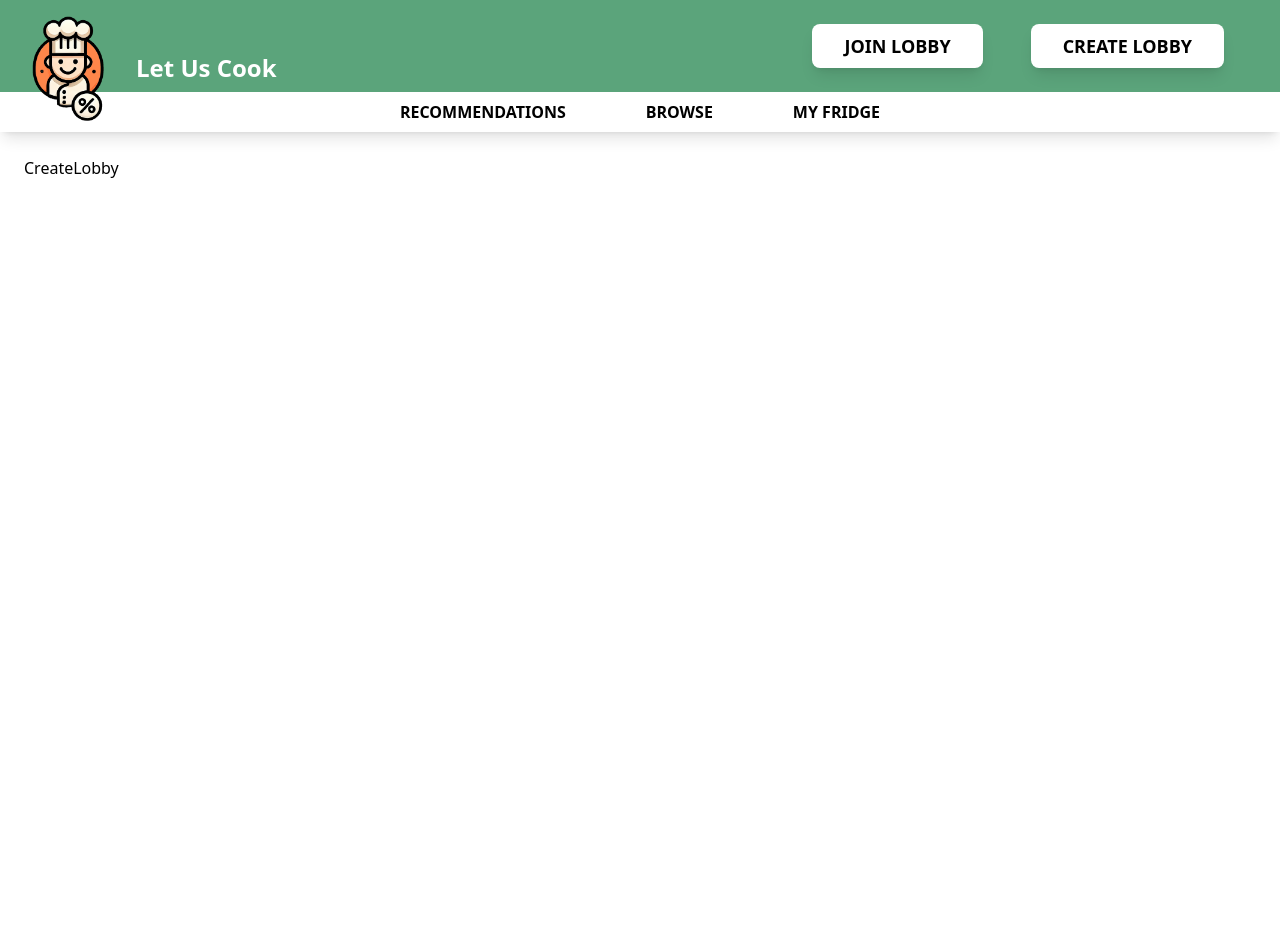
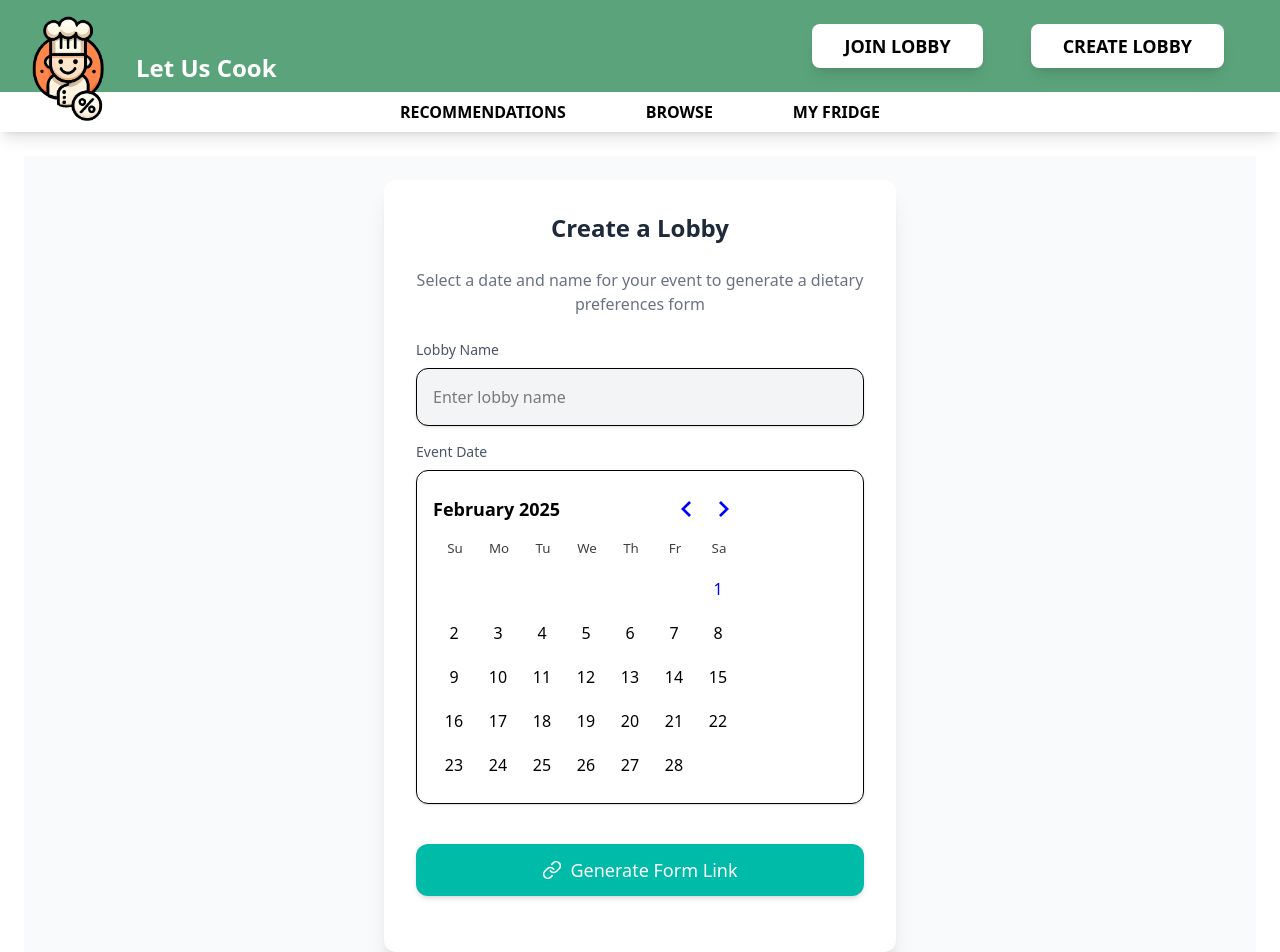
Before and after one commit to LawrenceLiang02/ConUHacks9, a React (Vite) app in the folder conuhacks-frontend/: page /#/create in a window 1280 px wide. Shown: the top 952 px of the page. Before the commit the page ends 800 px from the top, so only its background shows below. Built offline with nearby package versions, Linux system fonts and the light colour scheme.

Commit message:
conflict

```diff
--- a/conuhacks-frontend/package.json
+++ b/conuhacks-frontend/package.json
@@ -10,20 +10,25 @@
     "preview": "vite preview"
   },
   "dependencies": {
+    "@radix-ui/react-slot": "^1.1.1",
     "@tailwindcss/vite": "^4.0.3",
     "axios": "^1.7.9",
+    "conuhacks-frontend": "file:",
     "cors": "^2.8.5",
     "localforage": "^1.10.0",
     "lucide-react": "^0.474.0",
     "match-sorter": "^8.0.0",
     "react": "^18.3.1",
+    "react-day-picker": "^9.5.1",
     "react-dom": "^18.3.1",
     "react-router-dom": "^7.1.5",
+    "shadcn": "^2.3.0",
     "shadcn-ui": "^0.9.4",
     "sort-by": "^1.2.0"
   },
   "devDependencies": {
     "@eslint/js": "^9.17.0",
+    "@radix-ui/react-icons": "^1.3.2",
     "@shadcn/ui": "^0.0.4",
     "@types/react": "^18.3.18",
     "@types/react-dom": "^18.3.5",
--- a/conuhacks-frontend/src/App.tsx
+++ b/conuhacks-frontend/src/App.tsx
@@ -2,11 +2,11 @@ import { HashRouter, Routes, Route } from "react-router-dom";
 import './App.css'
 import Home from './Pages/Home';
 import Layout from './Layout';
-import CreateLobby from './Pages/CreateLobby';
+import CreateLobby from './Components/LobbyRoom';
 import Recipe from './Pages/Recipe';
 import Inventory from './Pages/Inventory';
 import AddFridgeItemPopUp from './Pages/AddFridgeItem';
-import DietaryForm from './Pages/DietaryInformation';
+import DietaryForm from './Components/DietaryForm';
 import KitchenRoles from './Components/KitchenRoles';
 
 function App() {
@@ -19,8 +19,9 @@ function App() {
           <Route path="create" element={<CreateLobby />} />
           <Route path="add-fridge-item" element={<AddFridgeItemPopUp />} />
           <Route path="my-recipe/:id" element={<Recipe />} />
-          <Route path="dietary-preferences" element={<DietaryForm />} />
+          <Route path="dietary-form/:lobbyId" element={<DietaryForm />} />
           <Route path="roles" element={<KitchenRoles />} />
+
         </Route>
       </Routes>
     </HashRouter>
--- a/conuhacks-frontend/src/Components/DietaryForm.tsx
+++ b/conuhacks-frontend/src/Components/DietaryForm.tsx
@@ -1,12 +1,6 @@
-export interface DietaryProfile {
-    name: string;
-    email?: string;
-    allergies: string[];
-    dietaryRestrictions: string[];
-    cuisinePreferences: string[];
-    additionalNotes?: string;
-  }import React, { useState } from 'react';
+import React, { useState, useEffect } from 'react';
 import axios from 'axios';
+import { useParams } from 'react-router-dom';
 
 interface DietaryForm {
   name: string;
@@ -16,27 +10,24 @@ export interface DietaryProfile {
 }
 
 const DietaryForm: React.FC = () => {
+  const { lobbyId } = useParams<{ lobbyId: string }>();
   const [formData, setFormData] = useState<DietaryForm>({
     name: '',
     email: '',
     allergies: [],
-      dietaryRestrictions: []
+    dietaryRestrictions: [],
   });
 
-    const [errors, setErrors] = useState<{[key: string]: string}>({});
+  const [errors, setErrors] = useState<{ [key: string]: string }>({});
 
-    const ALLERGIES = [
-      'Nuts', 'Dairy', 'Eggs', 'Shellfish',
-      'Soy', 'Wheat', 'Fish', 'Sesame'
-    ];
+  const ALLERGIES = ['Nuts', 'Dairy', 'Eggs', 'Shellfish', 'Soy', 'Wheat', 'Fish', 'Sesame'];
 
   const DIETARY_RESTRICTIONS = [
-      'Vegetarian', 'Vegan', 'Gluten-free',
-      'Kosher', 'Halal', 'Keto', 'Paleo'
+    'Vegetarian', 'Vegan', 'Gluten-free', 'Kosher', 'Halal', 'Keto', 'Paleo',
   ];
 
   const validateForm = (): boolean => {
-      const newErrors: {[key: string]: string} = {};
+    const newErrors: { [key: string]: string } = {};
 
     if (!formData.name.trim()) {
       newErrors.name = 'Name is required';
@@ -61,13 +52,13 @@ export interface DietaryProfile {
     }
 
     try {
-        const response = await axios.post('http://localhost:5000/submit-dietary-info', formData);
+      const response = await axios.post(`http://localhost:5000/submit-dietary-info/${lobbyId}`, formData);
 
       setFormData({
         name: '',
         email: '',
         allergies: [],
-          dietaryRestrictions: []
+        dietaryRestrictions: [],
       });
 
       alert('Dietary information submitted successfully!');
@@ -77,28 +68,23 @@ export interface DietaryProfile {
     }
   };
 
-    const toggleSelection = (
-      field: 'allergies' | 'dietaryRestrictions',
-      value: string
-    ) => {
-      setFormData(prev => {
+  const toggleSelection = (field: 'allergies' | 'dietaryRestrictions', value: string) => {
+    setFormData((prev) => {
       const currentSelections = prev[field];
       const isSelected = currentSelections.includes(value);
 
       return {
         ...prev,
         [field]: isSelected
-            ? currentSelections.filter(item => item !== value)
-            : [...currentSelections, value]
+          ? currentSelections.filter((item) => item !== value)
+          : [...currentSelections, value],
       };
     });
   };
 
   return (
     <div className="max-w-md mx-auto p-6 bg-white rounded-lg shadow-md">
-        <h2 className="text-2xl font-bold mb-6 text-center">
-          Dietary Information
-        </h2>
+      <h2 className="text-2xl font-bold mb-6 text-center">Dietary Information</h2>
 
       <form onSubmit={handleSubmit} className="space-y-4">
         <div>
@@ -106,7 +92,7 @@ export interface DietaryProfile {
           <input
             type="text"
             value={formData.name}
-              onChange={(e) => setFormData({...formData, name: e.target.value})}
+            onChange={(e) => setFormData({ ...formData, name: e.target.value })}
             className={`w-full p-2 border rounded ${errors.name ? 'border-red-500' : ''}`}
           />
           {errors.name && <p className="text-red-500 text-sm">{errors.name}</p>}
@@ -117,7 +103,7 @@ export interface DietaryProfile {
           <input
             type="email"
             value={formData.email}
-              onChange={(e) => setFormData({...formData, email: e.target.value})}
+            onChange={(e) => setFormData({ ...formData, email: e.target.value })}
             className={`w-full p-2 border rounded ${errors.email ? 'border-red-500' : ''}`}
           />
           {errors.email && <p className="text-red-500 text-sm">{errors.email}</p>}
@@ -126,15 +112,13 @@ export interface DietaryProfile {
         <div>
           <h3 className="font-semibold mb-2">Allergies</h3>
           <div className="flex flex-wrap gap-2">
-              {ALLERGIES.map(allergy => (
+            {ALLERGIES.map((allergy) => (
               <button
                 type="button"
                 key={allergy}
                 onClick={() => toggleSelection('allergies', allergy)}
                 className={`px-3 py-1 rounded ${
-                    formData.allergies.includes(allergy)
-                      ? 'bg-blue-500 text-white'
-                      : 'bg-gray-200'
+                  formData.allergies.includes(allergy) ? 'bg-blue-500 text-white' : 'bg-gray-200'
                 }`}
               >
                 {allergy}
@@ -146,7 +130,7 @@ export interface DietaryProfile {
         <div>
           <h3 className="font-semibold mb-2">Dietary Restrictions</h3>
           <div className="flex flex-wrap gap-2">
-              {DIETARY_RESTRICTIONS.map(restriction => (
+            {DIETARY_RESTRICTIONS.map((restriction) => (
               <button
                 type="button"
                 key={restriction}
@@ -163,10 +147,7 @@ export interface DietaryProfile {
           </div>
         </div>
 
-          <button
-            type="submit"
-            className="w-full bg-blue-600 text-white py-2 rounded hover:bg-blue-700 transition"
-          >
+        <button type="submit" className="w-full bg-blue-600 text-white py-2 rounded hover:bg-blue-700 transition">
           Submit Dietary Information
         </button>
       </form>
--- /dev/null
+++ b/conuhacks-frontend/src/Components/LobbyRoom.tsx
@@ -0,0 +1,135 @@
+import React, { useState } from 'react';
+import { DayPicker } from "react-day-picker";
+import "react-day-picker/dist/style.css";
+import { Calendar as CalendarIcon, Copy, Link as LinkIcon } from 'lucide-react';
+
+interface Lobby {
+  id: string;
+  date: Date;
+  link: string;
+}
+
+export default function CreateLobby() {
+  const [date, setDate] = useState<Date>();
+  const [lobby, setLobby] = useState<Lobby | null>(null);
+  const [lobbyName, setLobbyName] = useState('');
+  const [copied, setCopied] = useState(false);
+
+  const generateLobby = () => {
+    if (!date || !lobbyName) return;
+
+    const lobbyId = Math.random().toString(36).substring(2, 15);
+    const dietaryFormLink = `/dietary-form/${lobbyId}`;
+
+    setLobby({
+      id: lobbyId,
+      date: date,
+      link: dietaryFormLink
+    });
+  };
+
+  const copyLink = () => {
+    if (lobby) {
+      navigator.clipboard.writeText(`${window.location.origin}${lobby.link}`);
+      setCopied(true);
+      setTimeout(() => setCopied(false), 2000);
+    }
+  };
+
+  if (lobby) {
+    return (
+      <div className="min-h-screen flex items-center justify-center bg-gray-50 p-6">
+        <div className="w-full max-w-lg bg-white p-8 rounded-xl shadow-xl">
+          <h1 className="text-2xl font-semibold text-center text-gray-800 mb-6">Lobby Created!</h1>
+          <p className="text-gray-500 text-center mb-6">Share this link with your guests to collect their dietary preferences</p>
+
+          <div className="flex items-center gap-2 text-sm text-gray-600 mb-6 justify-center">
+            <CalendarIcon className="w-5 h-5" />
+            <span>{lobby.date.toLocaleDateString()}</span>
+          </div>
+
+          <div className="flex items-center gap-2 mb-6">
+            <input
+              type="text"
+              value={`${window.location.origin}${lobby.link}`}
+              readOnly
+              className="bg-gray-100 border p-4 rounded-xl w-full shadow-sm focus:outline-none focus:ring-2 focus:ring-blue-500"
+            />
+            <button
+              onClick={copyLink}
+              className="p-4 bg-blue-500 text-white rounded-xl shadow-md hover:bg-blue-600 focus:ring-2 focus:ring-blue-500 transition duration-200"
+            >
+              {copied ? (
+                <span className="text-green-500">✓</span>
+              ) : (
+                <Copy className="w-5 h-5" />
+              )}
+            </button>
+          </div>
+
+          <div className="flex justify-center">
+            <button
+              onClick={() => {
+                setLobby(null);
+                setDate(undefined);
+                setLobbyName('');
+              }}
+              className="px-6 py-3 bg-teal-500 text-white rounded-xl shadow-md hover:bg-teal-600 transition duration-200"
+            >
+              Create Another Lobby
+            </button>
+          </div>
+        </div>
+      </div>
+    );
+  }
+
+  return (
+    <div className="min-h-screen flex items-center justify-center bg-gray-50 p-6">
+      <div className="w-full max-w-lg bg-white p-8 rounded-xl shadow-xl">
+        <h1 className="text-2xl font-semibold text-center text-gray-800 mb-6">Create a Lobby</h1>
+        <p className="text-gray-500 text-center mb-6">Select a date and name for your event to generate a dietary preferences form</p>
+
+        <div className="space-y-4 mb-6">
+          <div>
+            <label className="block text-sm font-medium text-gray-600 mb-2">Lobby Name</label>
+            <input
+              type="text"
+              placeholder="Enter lobby name"
+              value={lobbyName}
+              onChange={(e) => setLobbyName(e.target.value)}
+              className="bg-gray-100 border p-4 rounded-xl w-full shadow-sm focus:outline-none focus:ring-2 focus:ring-teal-500"
+            />
+          </div>
+
+          <div className="flex justify-center items-center">
+        <div className="w-full max-w-md">
+            <label className="block text-sm font-medium text-gray-600 mb-2">Event Date</label>
+            <div className="p-4 border rounded-xl shadow-sm mb-6">
+            <DayPicker
+                mode="single"
+                selected={date}
+                onSelect={setDate}
+                className="w-full"
+            />
+            </div>
+        </div>
+        </div>
+
+          <button
+            onClick={generateLobby}
+            disabled={!date || !lobbyName}
+            className="w-full py-3 bg-teal-500 text-white rounded-xl shadow-md hover:bg-teal-600 transition duration-200"
+          >
+            <div className="text-lg justify-center text-center flex items-center">
+                <div className="mr-2">
+                    <LinkIcon className="w-5 h-5" />
+                </div>
+                <div>Generate Form Link</div>
+            </div>
+          </button>
+        </div>
+      </div>
+    </div>
+  );
+}
```
Also changed, not shown: 1 other file (tests, documents, lock files or other folders). Lines whose indentation alone changed are shown as unchanged.
